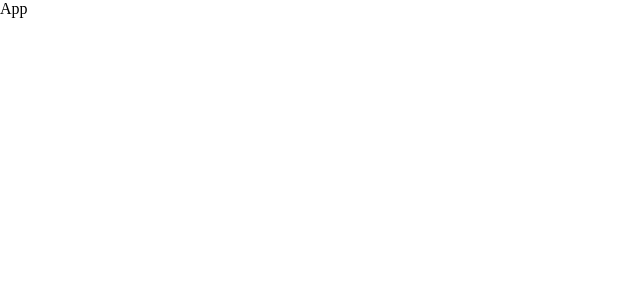
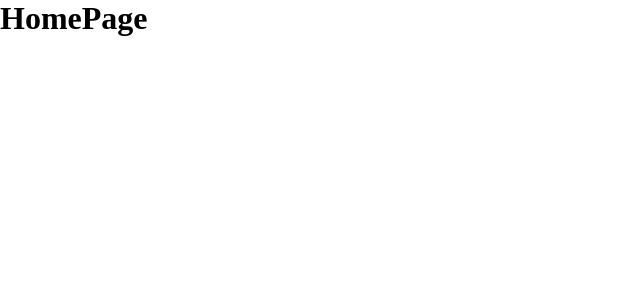
Before and after one commit to devup2332/Portafolio, a React app in the folder client/: page /123 in a window 1280 px wide. Shown: the top 300 px of the page, without its empty margins (0-640 px from the left). Built offline with nearby package versions, Linux system fonts and the light colour scheme.

Commit message:
New branch Created and router stablished infrastructure

```diff
--- a/client/src/app.tsx
+++ b/client/src/app.tsx
@@ -1,8 +1,27 @@
-import React from "react";
+import React, { Suspense } from "react";
 import "./styles.scss";
+import {
+  BrowserRouter as Router,
+  Switch,
+  Route,
+  Redirect,
+} from "react-router-dom";
+
+const HomePage = React.lazy(() => import("./pages/Home/Home.page"));
 
 const App = () => {
-  return <div>App</div>;
+  return (
+    <Router>
+      <Switch>
+        <Route exact path="/123">
+          <Suspense fallback="loading">
+            <HomePage />
+          </Suspense>
+        </Route>
+        <Redirect exact from="/*" to="/" />
+      </Switch>
+    </Router>
+  );
 };
 
 export default App;
--- /dev/null
+++ b/client/src/pages/Home/Home.page.tsx
@@ -0,0 +1,11 @@
+import React from "react";
+
+const HomePage = () => {
+  return (
+    <div className="homepage_container">
+      <h1>HomePage</h1>
+    </div>
+  );
+};
+
+export default HomePage;
--- a/client/tsconfig.json
+++ b/client/tsconfig.json
@@ -2,7 +2,7 @@
   "compilerOptions": {
     "outDir": "./dist/",
     "noImplicitAny": true,
-    "module": "es6",
+    "module": "CommonJS",
     "target": "es5",
     "jsx": "react",
     "allowJs": true,
```
Also changed, not shown: client/src/pages/Contact/Contact.page.scss (added), client/src/pages/Contact/Contact.page.tsx (added), client/src/pages/Home/Home.page.scss (added).
